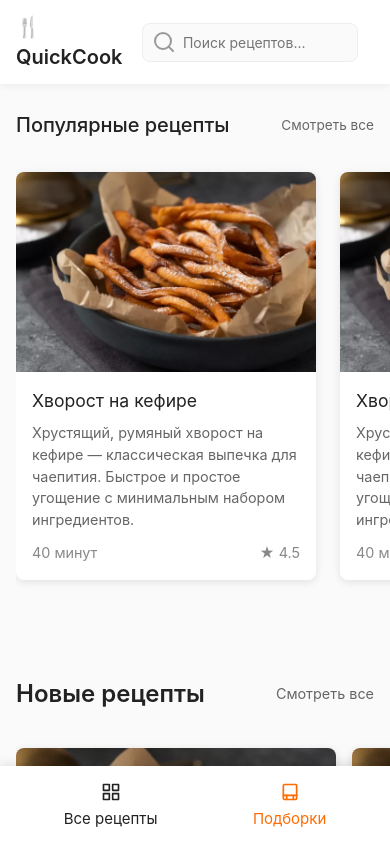
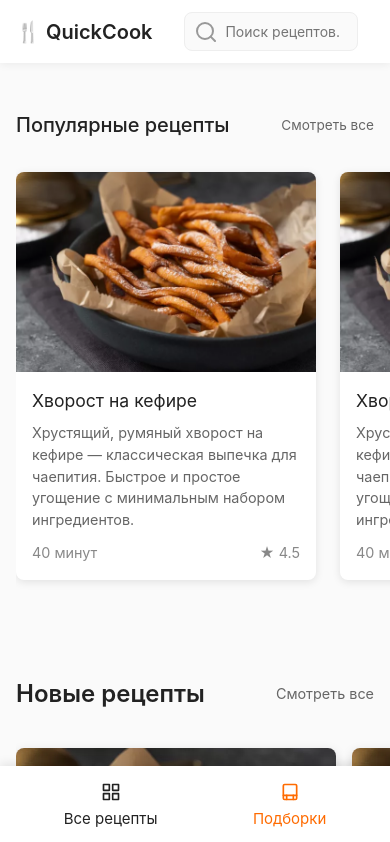
Before and after one commit to art-crazy/nom-nom-nom, a Next.js app: page / in a window 390 px wide. Shown: the top 842 px of the page. Built offline with nearby package versions, Linux system fonts and the light colour scheme; a web font is replaced by a local one.

Commit message:
styled search

```diff
--- a/src/components/Header/Header.module.scss
+++ b/src/components/Header/Header.module.scss
@@ -17,19 +17,23 @@
   font-weight: 600;
   color: #222;
   text-decoration: none;
+  white-space: nowrap;
+  margin-right: 32px;
 }
 
 .headerRight {
   display: flex;
   align-items: center;
   gap: 24px;
-  justify-content: flex-end;
+  flex: 1;
+  min-width: 0;
 }
 
 .desktopNav {
   display: flex;
   align-items: center;
   gap: 16px;
+  flex-shrink: 0;
 
   @media (max-width: 650px) {
     display: none;
@@ -89,6 +93,7 @@
 
   .logo {
     font-size: 20px;
+    margin-right: 16px;
   }
 
   .nav {
```
